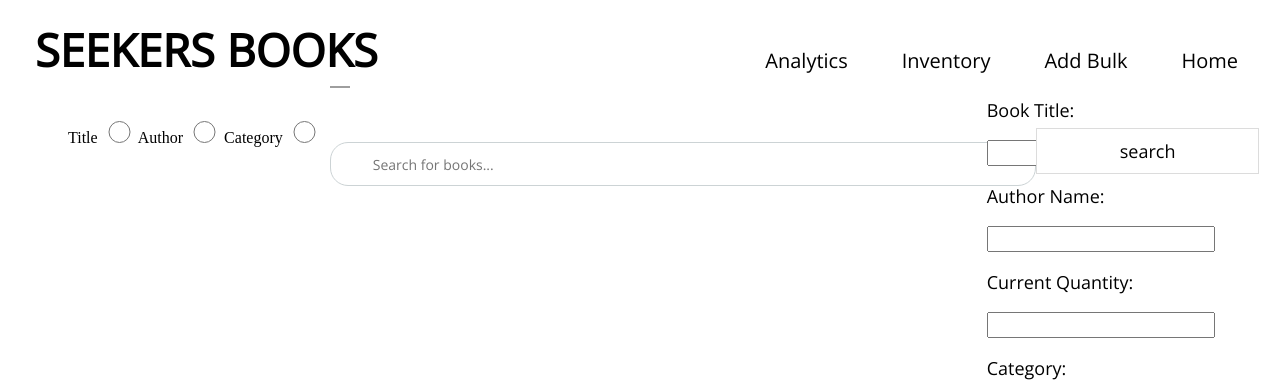
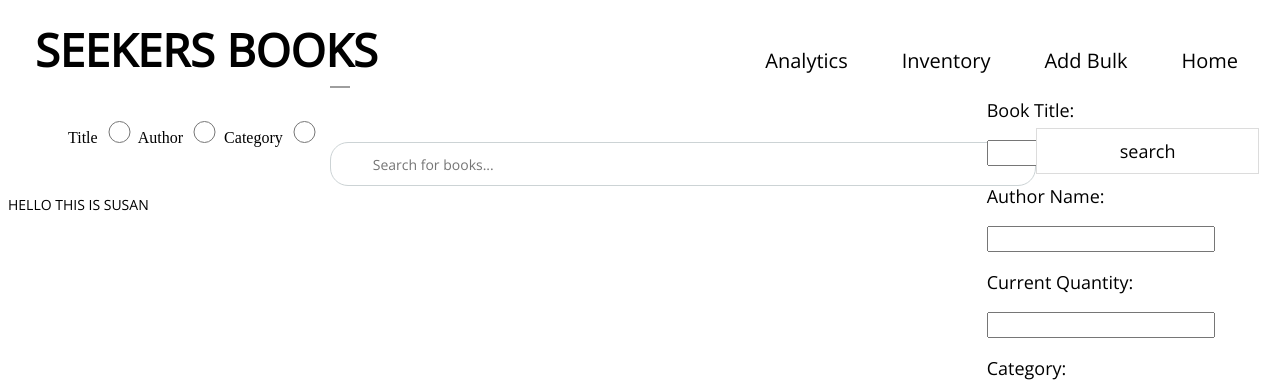
Before and after one commit to arminale/Seekers, a Django app: page /inventory/ in a window 1280 px wide. Shown: the top 389 px of the page. Run offline with Django 3.2, Linux system fonts and the light colour scheme; data that the repository does not hold is empty; grey boxes are pictures that could not be loaded.

Commit message:
hi armin, again

```diff
--- a/inventory/templates/inventory/index.html
+++ b/inventory/templates/inventory/index.html
@@ -89,8 +89,8 @@
          <input type="submit" name="submit" value="Submit" >
       </form>
    </div>
-
-    <p>&nbsp;&nbsp;&nbsp;&nbsp;&nbsp;&nbsp;&nbsp;&nbsp;&nbsp;&nbsp;&nbsp;&nbsp;&nbsp;&nbsp;&nbsp;&nbsp;&nbsp;&nbsp;&nbsp;&nbsp;&nbsp;</p>
+   <p> HELLO THIS IS SUSAN </p>
+   <p>&nbsp;&nbsp;&nbsp;&nbsp;&nbsp;&nbsp;&nbsp;&nbsp;&nbsp;&nbsp;&nbsp;&nbsp;&nbsp;&nbsp;&nbsp;&nbsp;&nbsp;&nbsp;&nbsp;&nbsp;&nbsp;</p>
 </body>
 
 </html>
```
